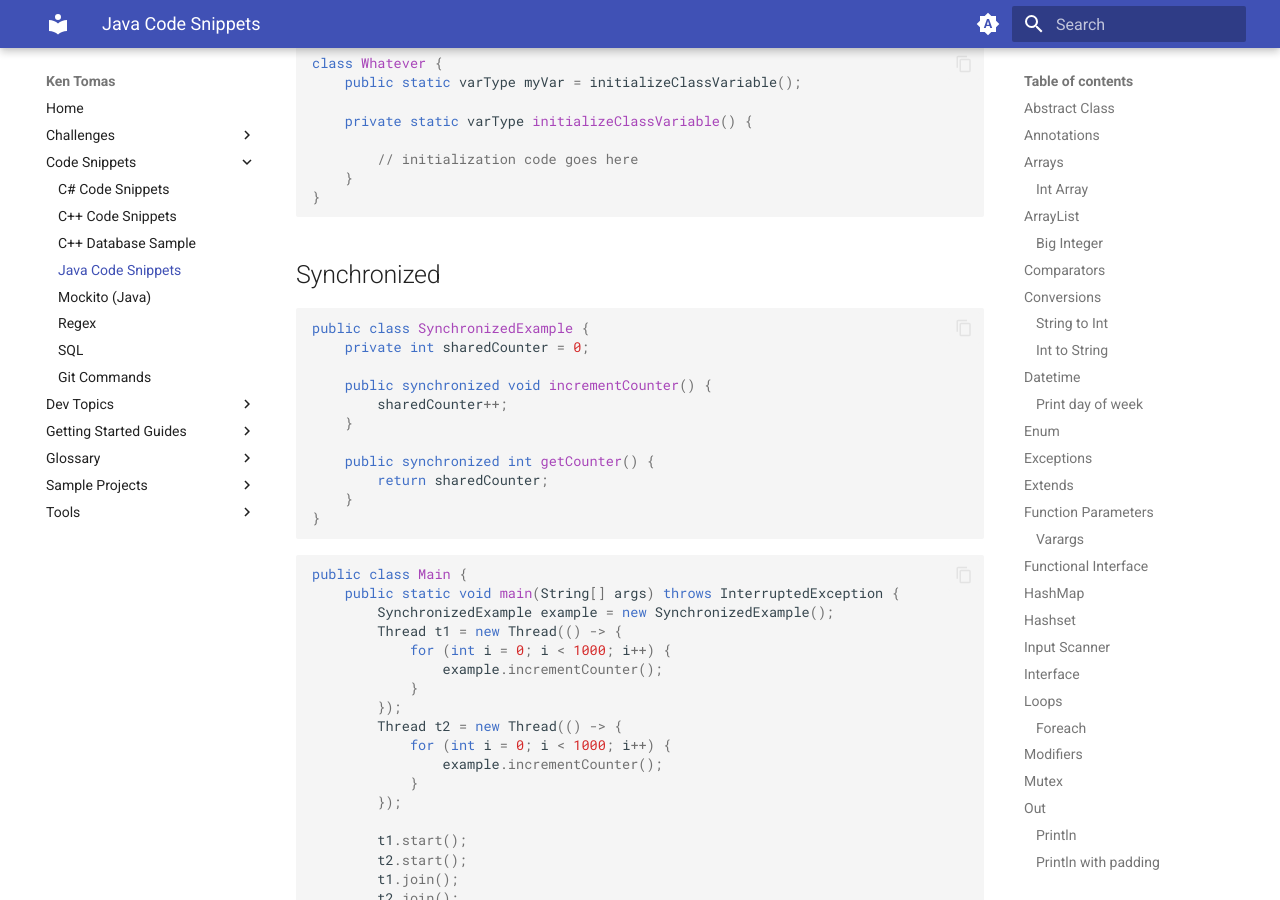
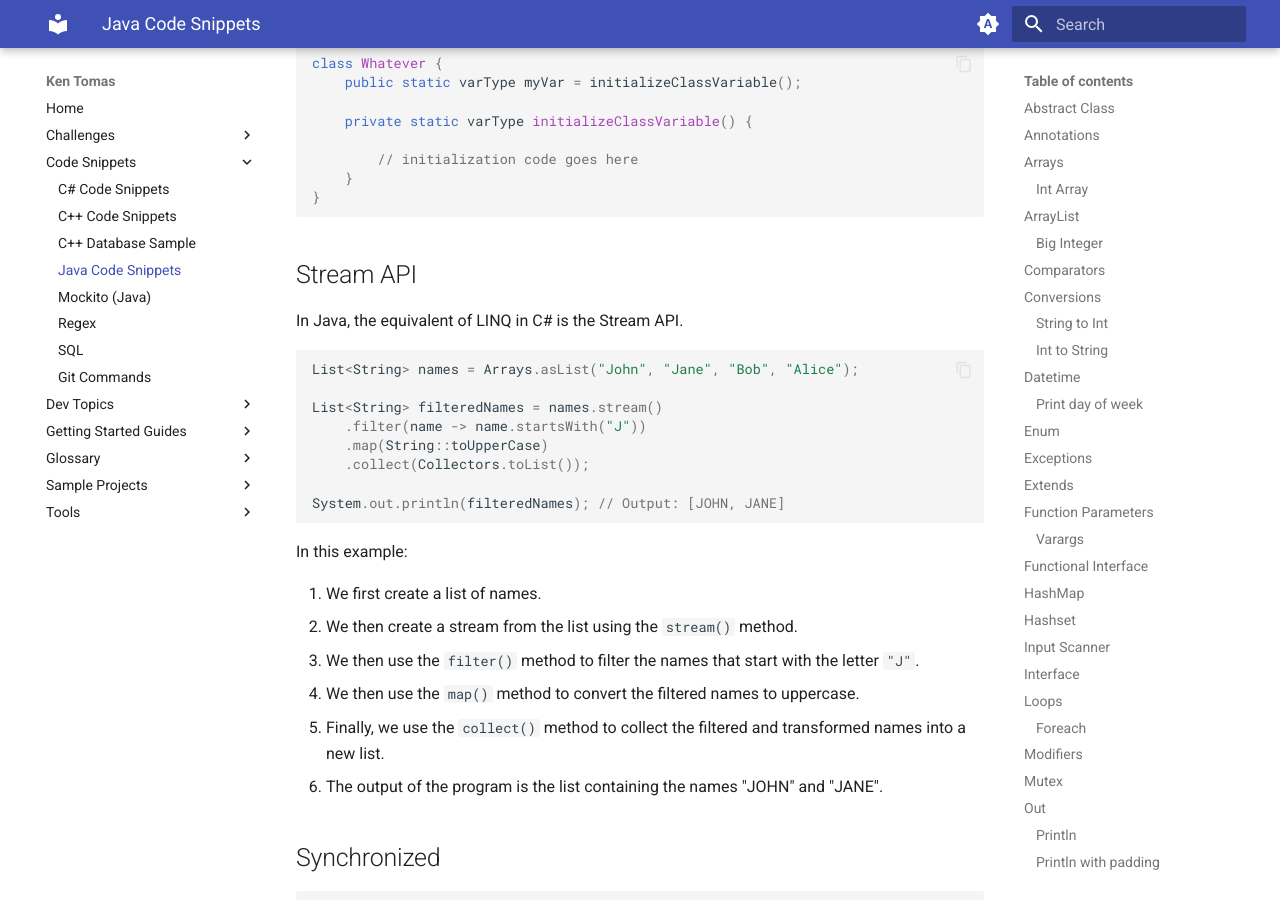
Before and after one commit to kentomas/kentomas.github.io, an MkDocs documentation site: the page built from docs/Code Snippets/Java.md, in a window 1280 px wide and 900 px high, scrolled down 13005 px. Built offline with MkDocs 1.6.1 and Material for MkDocs 9.7.7, drawn with Linux system fonts in a browser that asks for light colours.

Commit message:
- Added Stream API code snippet. -- LINQ alternative.

````diff
--- a/docs/Code Snippets/Java.md
+++ b/docs/Code Snippets/Java.md
@@ -599,6 +599,31 @@ class Whatever {
 }
 ```
 
+## Stream API
+
+In Java, the equivalent of LINQ in C# is the Stream API.
+
+```java
+List<String> names = Arrays.asList("John", "Jane", "Bob", "Alice");
+
+List<String> filteredNames = names.stream()
+    .filter(name -> name.startsWith("J"))
+    .map(String::toUpperCase)
+    .collect(Collectors.toList());
+
+System.out.println(filteredNames); // Output: [JOHN, JANE]
+
+```
+
+In this example:
+
+1. We first create a list of names.
+2. We then create a stream from the list using the `stream()` method.
+3. We then use the `filter()` method to filter the names that start with the letter `"J"`.
+4. We then use the `map()` method to convert the filtered names to uppercase.
+5. Finally, we use the `collect()` method to collect the filtered and transformed names into a new list.
+6. The output of the program is the list containing the names "JOHN" and "JANE".
+
 ## Synchronized
 
 ```java
````
